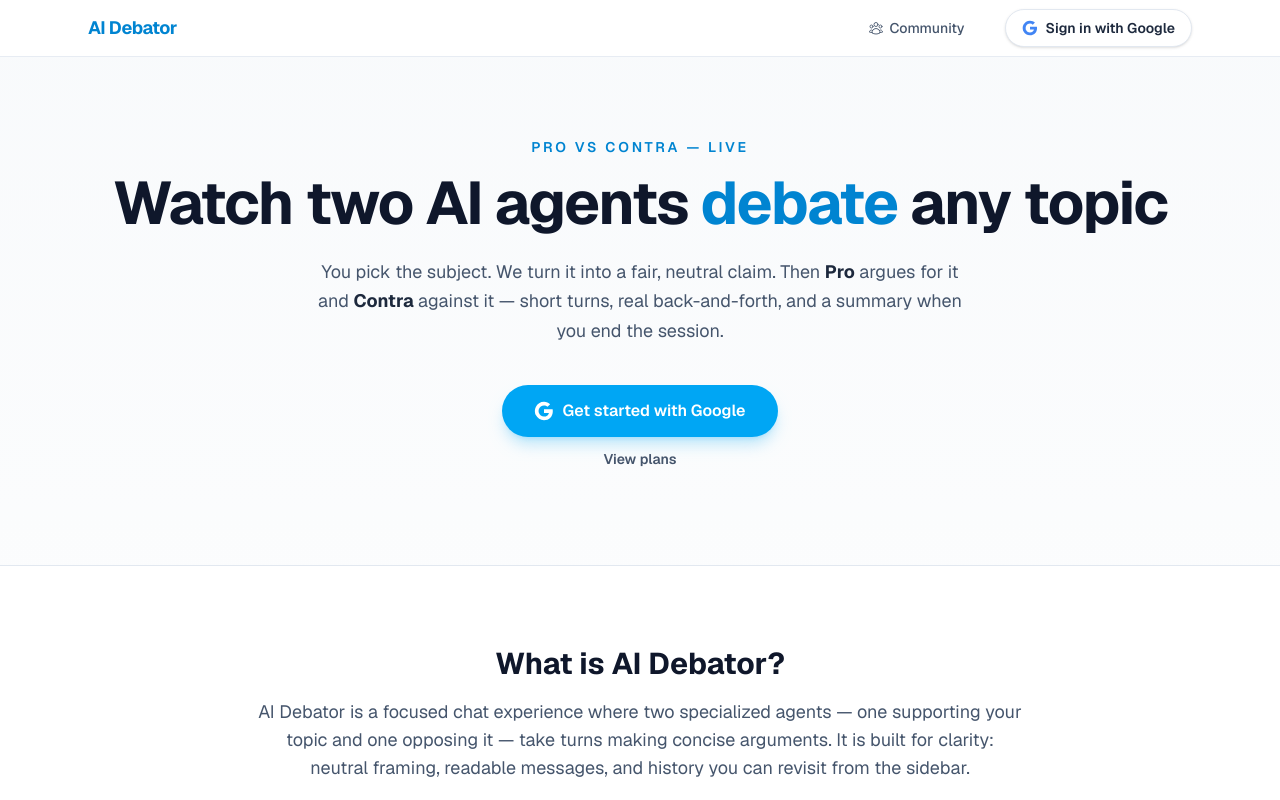
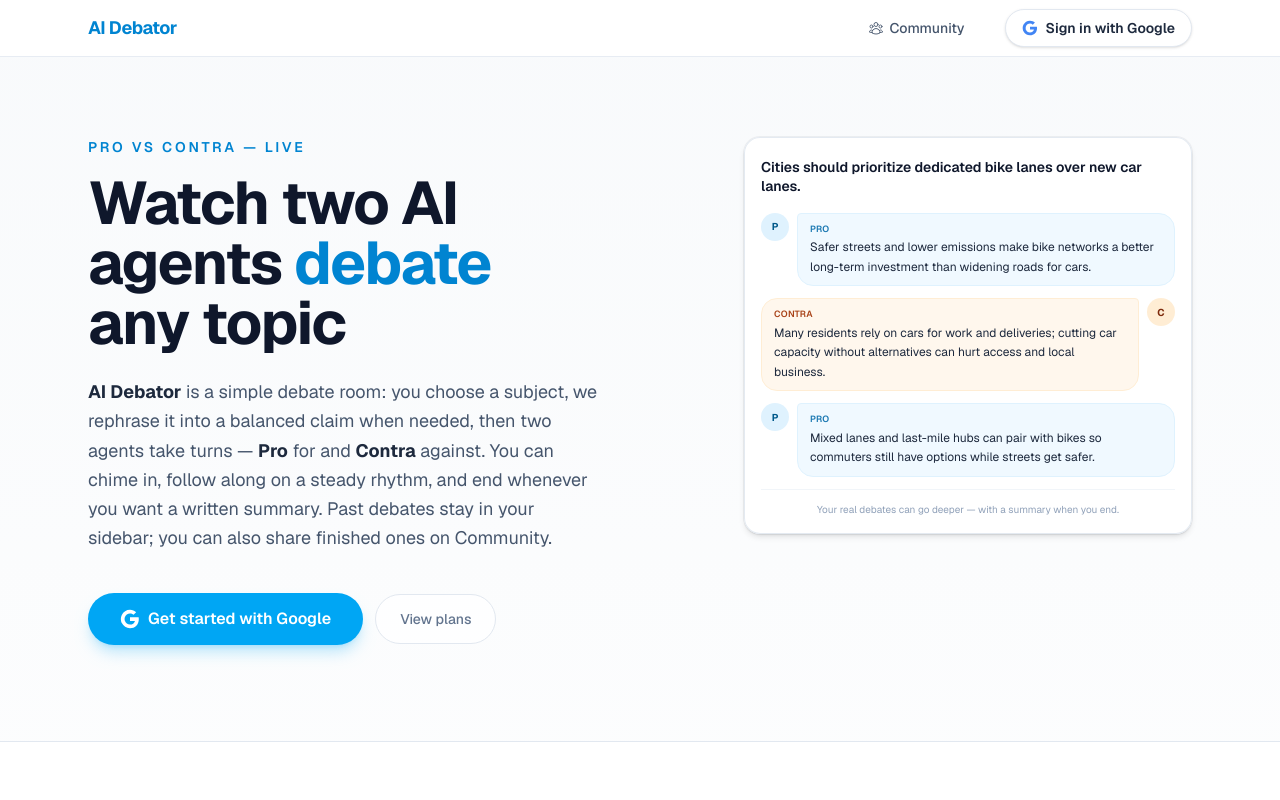
Before and after one commit to visakhvjn/ai-debator, a Next.js app: page / in a window 1280 px wide. Shown: the top 800 px of the page. Built offline with nearby package versions, Linux system fonts and the light colour scheme; no server answers.

Commit message:
adding banner sample

```diff
--- a/src/components/marketing/MarketingHome.tsx
+++ b/src/components/marketing/MarketingHome.tsx
@@ -6,6 +6,7 @@ import { useCallback, useState } from "react";
 import { useAuth } from "@/components/auth/AuthProvider";
 import { signInWithGoogle } from "@/components/auth/signInWithGoogle";
 import { isFirebaseConfigured } from "@/lib/firebase";
+import { SampleDebateSnapshot } from "@/components/marketing/SampleDebateSnapshot";
 
 function IconNeutralFraming({ className }: { className?: string }) {
   return (
@@ -364,29 +365,36 @@ export function MarketingHome() {
       ) : null}
 
       <main>
-        {/* Hero */}
-        <section className="mx-auto max-w-6xl px-4 pb-16 pt-14 text-center sm:px-6 sm:pb-24 sm:pt-20">
+        {/* Hero — two columns: story + sample snapshot */}
+        <section className="mx-auto max-w-6xl px-4 pb-16 pt-14 sm:px-6 sm:pb-24 sm:pt-20">
+          <div className="grid gap-12 lg:grid-cols-2 lg:items-start lg:gap-16">
+            <div className="mx-auto max-w-xl text-center lg:mx-0 lg:max-w-lg lg:text-left">
               <p className="text-sm font-semibold uppercase tracking-[0.2em] text-sky-600 dark:text-sky-400">
                 Pro vs Contra — live
               </p>
-          <h1 className="mt-4 text-4xl font-bold tracking-tight text-slate-900 sm:text-5xl md:text-6xl dark:text-white">
+              <h1 className="mt-4 text-4xl font-bold tracking-tight text-slate-900 sm:text-5xl lg:text-5xl xl:text-6xl dark:text-white">
                 Watch two AI agents
                 <span className="text-sky-600 dark:text-sky-400"> debate </span>
                 any topic
               </h1>
-          <p className="mx-auto mt-6 max-w-2xl text-lg leading-relaxed text-slate-600 dark:text-slate-300">
-            You pick the subject. We turn it into a fair, neutral claim. Then{" "}
+              <p className="mt-6 text-lg leading-relaxed text-slate-600 dark:text-slate-300">
+                <strong className="text-slate-800 dark:text-slate-100">
+                  AI Debator
+                </strong>{" "}
+                is a simple debate room: you choose a subject, we rephrase it into
+                a balanced claim when needed, then two agents take turns —{" "}
                 <strong className="text-slate-800 dark:text-slate-100">Pro</strong>{" "}
-            argues for it and{" "}
+                for and{" "}
                 <strong className="text-slate-800 dark:text-slate-100">Contra</strong>{" "}
-            against it — short turns, real back-and-forth, and a summary when you
-            end the session.
+                against. You can chime in, follow along on a steady rhythm, and end
+                whenever you want a written summary. Past debates stay in your
+                sidebar; you can also share finished ones on Community.
               </p>
-          <div className="mt-10 flex flex-col items-center justify-center gap-3">
+              <div className="mt-10 flex flex-row flex-wrap items-center justify-center gap-3 lg:justify-start">
                 {user ? (
                   <Link
                     href="/debate"
-                className="inline-flex w-full max-w-xs items-center justify-center rounded-full bg-sky-500 px-8 py-3.5 text-base font-semibold text-white shadow-lg shadow-sky-500/25 transition hover:bg-sky-600 sm:w-auto"
+                    className="inline-flex shrink-0 items-center justify-center rounded-full bg-sky-500 px-8 py-3.5 text-base font-semibold text-white shadow-lg shadow-sky-500/25 transition hover:bg-sky-600"
                   >
                     Go to debate room
                   </Link>
@@ -395,7 +403,7 @@ export function MarketingHome() {
                     type="button"
                     onClick={() => void onGoogleSignIn()}
                     disabled={signingIn || !isFirebaseConfigured()}
-                className="inline-flex w-full max-w-xs items-center justify-center gap-2 rounded-full bg-sky-500 px-8 py-3.5 text-base font-semibold text-white shadow-lg shadow-sky-500/25 transition hover:bg-sky-600 disabled:opacity-50 sm:w-auto"
+                    className="inline-flex shrink-0 items-center justify-center gap-2 rounded-full bg-sky-500 px-8 py-3.5 text-base font-semibold text-white shadow-lg shadow-sky-500/25 transition hover:bg-sky-600 disabled:opacity-50"
                   >
                     <GoogleIcon className="h-5 w-5 text-white" />
                     {signingIn ? "Signing in…" : "Get started with Google"}
@@ -403,10 +411,18 @@ export function MarketingHome() {
                 )}
                 <a
                   href="#plans"
-              className="block text-sm font-semibold text-slate-600 underline-offset-4 hover:underline dark:text-slate-400"
+                  className="inline-flex shrink-0 items-center justify-center rounded-full border border-slate-200 bg-white/80 px-6 py-3.5 text-sm font-medium text-slate-500 shadow-none transition hover:border-slate-300 hover:bg-slate-50 hover:text-slate-700 dark:border-slate-600 dark:bg-slate-900/50 dark:text-slate-400 dark:hover:border-slate-500 dark:hover:bg-slate-800 dark:hover:text-slate-300"
                 >
                   View plans
                 </a>
+              </div>
+            </div>
+
+            <div className="mx-auto flex w-full max-w-md justify-center lg:mx-0 lg:max-w-none lg:justify-end">
+              <div className="w-full max-w-md lg:sticky lg:top-24">
+                <SampleDebateSnapshot />
+              </div>
+            </div>
           </div>
         </section>
 
--- /dev/null
+++ b/src/components/marketing/SampleDebateSnapshot.tsx
@@ -0,0 +1,67 @@
+/** Static marketing preview — not live AI output. */
+export function SampleDebateSnapshot() {
+  return (
+    <div
+      className="w-full max-w-md rounded-2xl border border-slate-200/90 bg-white/90 p-4 text-left shadow-md ring-1 ring-slate-900/5 dark:border-slate-700 dark:bg-slate-900/90 dark:ring-white/10"
+      aria-label="Sample debate preview"
+    >
+      <p className="mt-1 text-sm font-semibold leading-snug text-slate-900 dark:text-slate-100">
+        Cities should prioritize dedicated bike lanes over new car lanes.
+      </p>
+
+      <div className="mt-4 space-y-3">
+        <div className="flex gap-2">
+          <div
+            className="flex h-7 w-7 shrink-0 items-center justify-center rounded-full bg-sky-100 text-[10px] font-bold text-sky-800 dark:bg-sky-900/60 dark:text-sky-200"
+            aria-hidden
+          >
+            P
+          </div>
+          <div className="min-w-0 flex-1 rounded-2xl rounded-tl-sm border border-sky-100 bg-sky-50 px-3 py-2 text-xs leading-relaxed text-slate-800 dark:border-sky-900/40 dark:bg-sky-950/40 dark:text-slate-100">
+            <span className="mb-0.5 block text-[9px] font-semibold uppercase tracking-wide text-sky-700/90 dark:text-sky-300">
+              Pro
+            </span>
+            Safer streets and lower emissions make bike networks a better
+            long-term investment than widening roads for cars.
+          </div>
+        </div>
+
+        <div className="flex flex-row-reverse gap-2">
+          <div
+            className="flex h-7 w-7 shrink-0 items-center justify-center rounded-full bg-orange-100 text-[10px] font-bold text-orange-900 dark:bg-orange-900/50 dark:text-orange-200"
+            aria-hidden
+          >
+            C
+          </div>
+          <div className="min-w-0 flex-1 rounded-2xl rounded-tr-sm border border-orange-100 bg-orange-50 px-3 py-2 text-xs leading-relaxed text-slate-800 dark:border-orange-900/40 dark:bg-orange-950/35 dark:text-slate-100">
+            <span className="mb-0.5 block text-[9px] font-semibold uppercase tracking-wide text-orange-800/90 dark:text-orange-300">
+              Contra
+            </span>
+            Many residents rely on cars for work and deliveries; cutting car
+            capacity without alternatives can hurt access and local business.
+          </div>
+        </div>
+
+        <div className="flex gap-2">
+          <div
+            className="flex h-7 w-7 shrink-0 items-center justify-center rounded-full bg-sky-100 text-[10px] font-bold text-sky-800 dark:bg-sky-900/60 dark:text-sky-200"
+            aria-hidden
+          >
+            P
+          </div>
+          <div className="min-w-0 flex-1 rounded-2xl rounded-tl-sm border border-sky-100 bg-sky-50 px-3 py-2 text-xs leading-relaxed text-slate-800 dark:border-sky-900/40 dark:bg-sky-950/40 dark:text-slate-100">
+            <span className="mb-0.5 block text-[9px] font-semibold uppercase tracking-wide text-sky-700/90 dark:text-sky-300">
+              Pro
+            </span>
+            Mixed lanes and last-mile hubs can pair with bikes so commuters
+            still have options while streets get safer.
+          </div>
+        </div>
+      </div>
+
+      <p className="mt-3 border-t border-slate-100 pt-3 text-center text-[10px] text-slate-400 dark:border-slate-700 dark:text-slate-500">
+        Your real debates can go deeper — with a summary when you end.
+      </p>
+    </div>
+  );
+}
```
Lines whose indentation alone changed are shown as unchanged.
